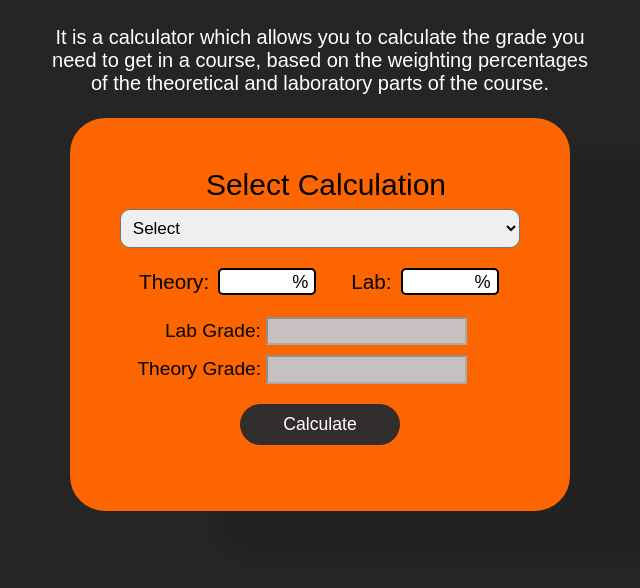
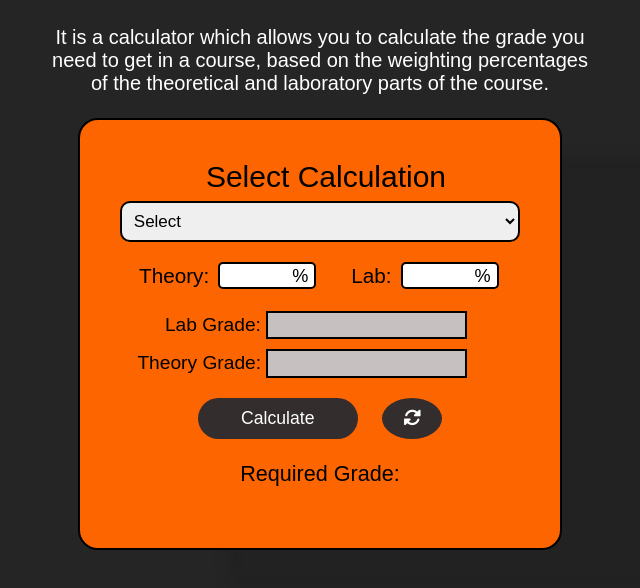
Before and after one commit to labrospan/UniCalculator, a plain HTML site: page index.html in a window 1280 px wide. Shown: the part 72-660 px from the top of the page, without its empty margins (320-960 px from the left). Drawn offline with Linux system fonts and the light colour scheme.

Commit message:
Add files via upload

```diff
--- a/index.html
+++ b/index.html
@@ -2,9 +2,11 @@
 <html lang= "en">
     <head>
         <meta charset = "UTF-8">
-        <!--<meta name = "viewport" content = "width = device - width, initial-scale = 1.0"> -->
+        <meta name = "viewport" content = "width = device - width, initial-scale = 1.0">
         <title>UniCalculator</title>
         <link rel = "stylesheet" href="style.css">
+        <link rel="stylesheet" href="https://cdnjs.cloudflare.com/ajax/libs/font-awesome/6.0.0/css/all.min.css">
+        <link rel="icon" type="image/png" href="logo4.webp">
     </head>
     <body>
         <div class = "header">
@@ -17,7 +19,7 @@
 
         </div>
 
-
+        <div class="mid">
         <div class = "container">
             <label class="selecttxt" for ="mode">Select Calculation</label>
             <select class="selectbox" id = "mode" onchange = "updateMode()">
@@ -36,7 +38,6 @@
 
                 <label class="labper" for = "lab_per">Lab: </label>
                 <div class="input-container">
-
                     <input class="labperbox" type = "number" id = "lab_per" min = "0" max = "100">
                     <span>%</span>
                 </div>
@@ -50,12 +51,17 @@
                 <input class="theorygrdbox" type ="number" id = "theory_grd" min = "0" max ="10"  disabled>
             </div>
 
-
-            <button class="btn" id ="calcBtn" onclick="calculate()">Calculate</button>
+            <div class="button_row">
+                <button class="btn" id ="calcBtn" onclick="calculate()">Calculate</button>
+                <button class="reset" id="reset" onclick="reset()">
+                    <i class="fas fa-sync-alt"></i>
+                </button>
+            </div>
 
             <div id = "result" class="result-box">
-                <p id="resultTxt"></p>
+                <p id="resultTxt">Required Grade:</p>
             </div>
+        </div>
         </div>
         <script src="script.js"></script>
     </body>
--- a/script.js
+++ b/script.js
@@ -10,7 +10,7 @@ function updateMode(){
     labInput.value = "";
     theory_per.value = "";
     lab_per.value = "";
-    resultText.textContent  ="";
+    resultText.textContent  ="Required Grade: ";
     resultBox.style.color = "black";
 
     // Enable -- Disable mode
@@ -59,3 +59,12 @@ function calculate(){
     }
 
 }
+
+function reset(){
+    document.getElementById("theory_per").value = "";
+    document.getElementById("lab_per").value = "";
+    document.getElementById("lab_grd").value = "";
+    document.getElementById("theory_grd").value = "";
+    document.getElementById("resultTxt").textContent = "Required Grade: ";
+
+}
--- a/style.css
+++ b/style.css
@@ -29,13 +29,15 @@ h1{
     margin-bottom: 10px;
 }
 
+
 .container{
     background-color: #fd6500;
-    border-radius: 35px;
+    border-radius: 20px;
     width: 400px;
     margin: 0 auto;
-    padding: 50px;
+    padding: 40px;
     box-shadow: 150px 40px 12px rgb(34, 34, 34);
+    border: 2.5px solid rgb(0, 0, 0);
 }
 
 
@@ -59,6 +61,7 @@ input[type="number"]::-webkit-outer-spin-button{
 .selectbox{
     padding: 7.8px;
     border-radius: 10px;
+    border: 2px solid black;
     font-size: 17px;
     margin-top: 7px;
     width: 100%;
@@ -119,12 +122,14 @@ input[type="number"]::-webkit-outer-spin-button{
     display:inline-block;
     font-size: 1.2em;
     text-align: left;
+
 }
 
 .grd_row input{
     block-size: 0.6cm;
     font-size: 0.9em;
     text-align: center;
+    border: 2px solid black;
 }
 
 .labgrd{
@@ -144,6 +149,7 @@ input[type="number"]::-webkit-outer-spin-button{
     width: 50%;
 }
 
+
 button{
     background-color: #332d2d;
     color: white;
@@ -162,6 +168,17 @@ button:hover{
     background-color: #000000;
 }
 
+.reset{
+    width: 15%;
+    border-radius:50%;
+    margin-left: 20px;
+}
+
+.reset.reset:active {
+    transform: rotate(180deg);
+    transition: transform 0.1s ease-in-out;
+}
+
 input[type="number"]{
     margin-bottom: 10px;
 }
@@ -171,6 +188,12 @@ select{
     margin-bottom: 30px;
 }
 
+.result-box{
+    font-size: 1.35em;
+
+}
+
+/*FOR THE % */
 /* Style the input container */
 .input-container {
     position: relative;
```
